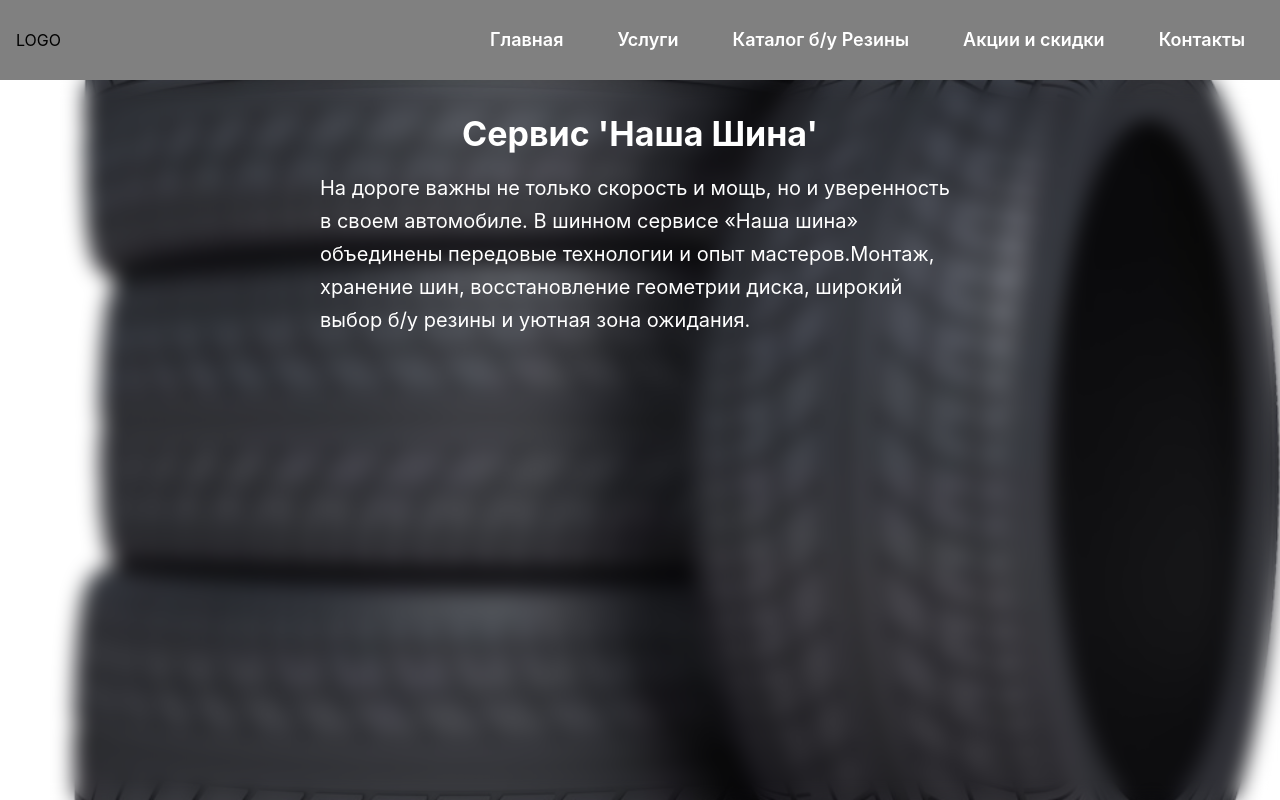
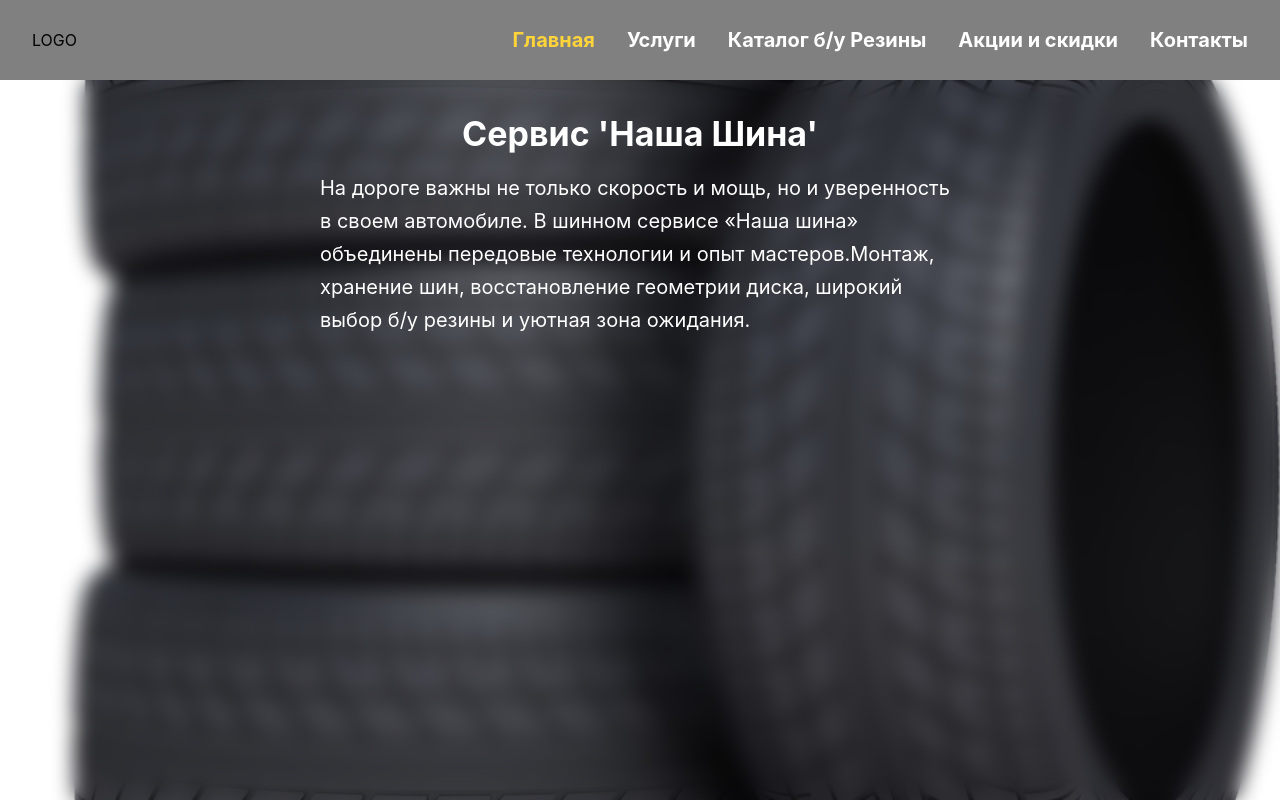
Before and after one commit to ProkoshkinLeonid/wheels_react, a React (Vite) app: page /main in a window 1280 px wide. Built offline with nearby package versions, Linux system fonts and the light colour scheme.

Commit message:
added:  -new styles for NavLinks  -new routes changed:  -button to navlinks in header  -header on index view

```diff
--- a/index.html
+++ b/index.html
@@ -4,7 +4,7 @@
     <meta charset="UTF-8" />
     <link rel="icon" type="image/svg+xml" href="/vite.svg" />
     <meta name="viewport" content="width=device-width, initial-scale=1.0" />
-    <title>Vite + React + TS</title>
+    <title>Шиномонтаж "Наша Шина"</title>
   </head>
   <body style="margin: 0; padding: 0; height: 100vh">
     <div id="root"></div>
--- a/src/App.tsx
+++ b/src/App.tsx
@@ -32,7 +32,7 @@ function App() {
       </AppShell.Header>
 
       <AppShell.Navbar py="md" px={4}>
-        <Header variant="navbar" />
+        <Header toggle={toggle} variant="navbar" />
       </AppShell.Navbar>
 
       <AppShell.Main pb={0} pr={0} w="100%" h="100vh">
--- a/src/components/Header.tsx
+++ b/src/components/Header.tsx
@@ -1,8 +1,7 @@
-import { FC } from "react"
-import { useNavigate } from "react-router-dom"
+import { FC, Fragment } from "react"
 
-import { Button } from "@components/Button"
-import { Burger, Group } from "@mantine/core"
+import { NavLink } from "@components/NavLink"
+import { Burger, Divider, Flex, Group } from "@mantine/core"
 
 import { PAGES } from "../pages/utils/routes.constants.ts"
 
@@ -11,44 +10,44 @@ interface HeaderProps {
   toggle?(): void
   variant: "navbar" | "header"
 }
+
+const PAGES_LINKS = [
+  { page: PAGES.MAIN.INDEX, label: "Главная", end: true },
+  { page: PAGES.MAIN.SERVICES, label: "Услуги" },
+  { page: PAGES.MAIN.CATALOG, label: "Каталог б/у Резины" },
+  { page: PAGES.MAIN.DISCOUNT, label: "Акции и скидки" },
+  { page: PAGES.MAIN.CONTACTS, label: "Контакты" },
+]
+
 export const Header: FC<HeaderProps> = ({ opened, toggle, variant }) => {
-  const navigate = useNavigate()
-
-  const Buttons = () => {
-    return (
-      <>
-        <Button
-          variant="transparent"
-          onClick={() => navigate(PAGES.MAIN.INDEX)}
-        >
-          Главная
-        </Button>
-        <Button
-          variant="transparent"
-          onClick={() => navigate(PAGES.MAIN.SERVICES)}
-        >
-          Услуги
-        </Button>
-        <Button variant="transparent">Каталог б/у Резины</Button>
-        <Button variant="transparent">Акции и скидки</Button>
-        <Button variant="transparent">Контакты</Button>
-      </>
-    )
-  }
-
   if (variant === "header") {
     return (
-      <Group h="100%" px="md">
+      <Group h="100%" px="xl">
         <Burger opened={opened} onClick={toggle} hiddenFrom="sm" size="sm" />
         <Group justify="space-between" style={{ flex: 1 }}>
           <div>LOGO</div>
-          <Group ml="xl" gap="md" visibleFrom="sm">
-            <Buttons />
-          </Group>
+          <Flex gap="xl">
+            {PAGES_LINKS.map(({ page, label, end }) => (
+              <NavLink key={page} to={page} end={end}>
+                {label}
+              </NavLink>
+            ))}
+          </Flex>
         </Group>
       </Group>
     )
   }
 
-  return <Buttons />
+  return (
+    <Flex p="md" h="100%" direction="column" bg="grey">
+      {PAGES_LINKS.map(({ page, label, end }) => (
+        <Fragment key={page}>
+          <NavLink onClick={toggle} to={page} end={end}>
+            {label}
+          </NavLink>
+          <Divider />
+        </Fragment>
+      ))}
+    </Flex>
+  )
 }
--- /dev/null
+++ b/src/components/NavLink/NavLink.module.css
@@ -0,0 +1,27 @@
+.default {
+    color: var(--mantine-color-white);
+    text-decoration: none;
+    font-size: var(--mantine-font-size-xl);
+    font-weight: var(--mantine-h1-font-weight);
+    background-color: transparent;
+
+    &[data-disabled="true"] {
+        pointer-events: none;
+        opacity: 0.25;
+        user-select: none;
+    }
+
+    &:not([data-disabled]) {
+        background-color: transparent;
+    }
+
+    &:hover {
+        color: var(--mantine-color-yellow-4)
+    }
+}
+
+.active {
+    &:not([data-disabled]) {
+        color: var(--mantine-color-yellow-4)
+    }
+}
--- /dev/null
+++ b/src/components/NavLink/NavLink.tsx
@@ -0,0 +1,20 @@
+import { FC } from "react"
+import {
+  NavLink as $NavLink,
+  NavLinkProps as $NavLinkProps,
+} from "react-router-dom"
+
+import { clsn } from "@utils/clsn"
+
+import classes from "./NavLink.module.css"
+
+export const NavLink: FC<$NavLinkProps> = ({ ...props }) => {
+  return (
+    <$NavLink
+      className={({ isActive }) =>
+        clsn(classes.default, isActive && classes.active)
+      }
+      {...props}
+    />
+  )
+}
--- /dev/null
+++ b/src/components/NavLink/index.ts
@@ -0,0 +1 @@
+export { NavLink } from "./NavLink.tsx"
--- a/src/main.tsx
+++ b/src/main.tsx
@@ -29,6 +29,9 @@ const router = createBrowserRouter(
       <Route path={PAGES.ROOT} element={<App />}>
         <Route path={PAGES.MAIN.INDEX} element={<Main />} />
         <Route path={PAGES.MAIN.SERVICES} element={<Services />} />
+        <Route path={PAGES.MAIN.CATALOG} element={<Services />} />
+        <Route path={PAGES.MAIN.DISCOUNT} element={<Services />} />
+        <Route path={PAGES.MAIN.CONTACTS} element={<Services />} />
       </Route>
       <Route path="*" element={<Navigate to={PAGES.ROOT} />} />
     </>,
--- a/src/pages/utils/routes.constants.ts
+++ b/src/pages/utils/routes.constants.ts
@@ -6,6 +6,12 @@ class MAIN extends ORIGIN {
   static INDEX = `${this.ROOT}main`
 
   static SERVICES = `${this.INDEX}/services`
+
+  static CATALOG = `${this.INDEX}/catalog`
+
+  static DISCOUNT = `${this.INDEX}/discount`
+
+  static CONTACTS = `${this.INDEX}/contact`
 }
 
 export class PAGES extends ORIGIN {
```
